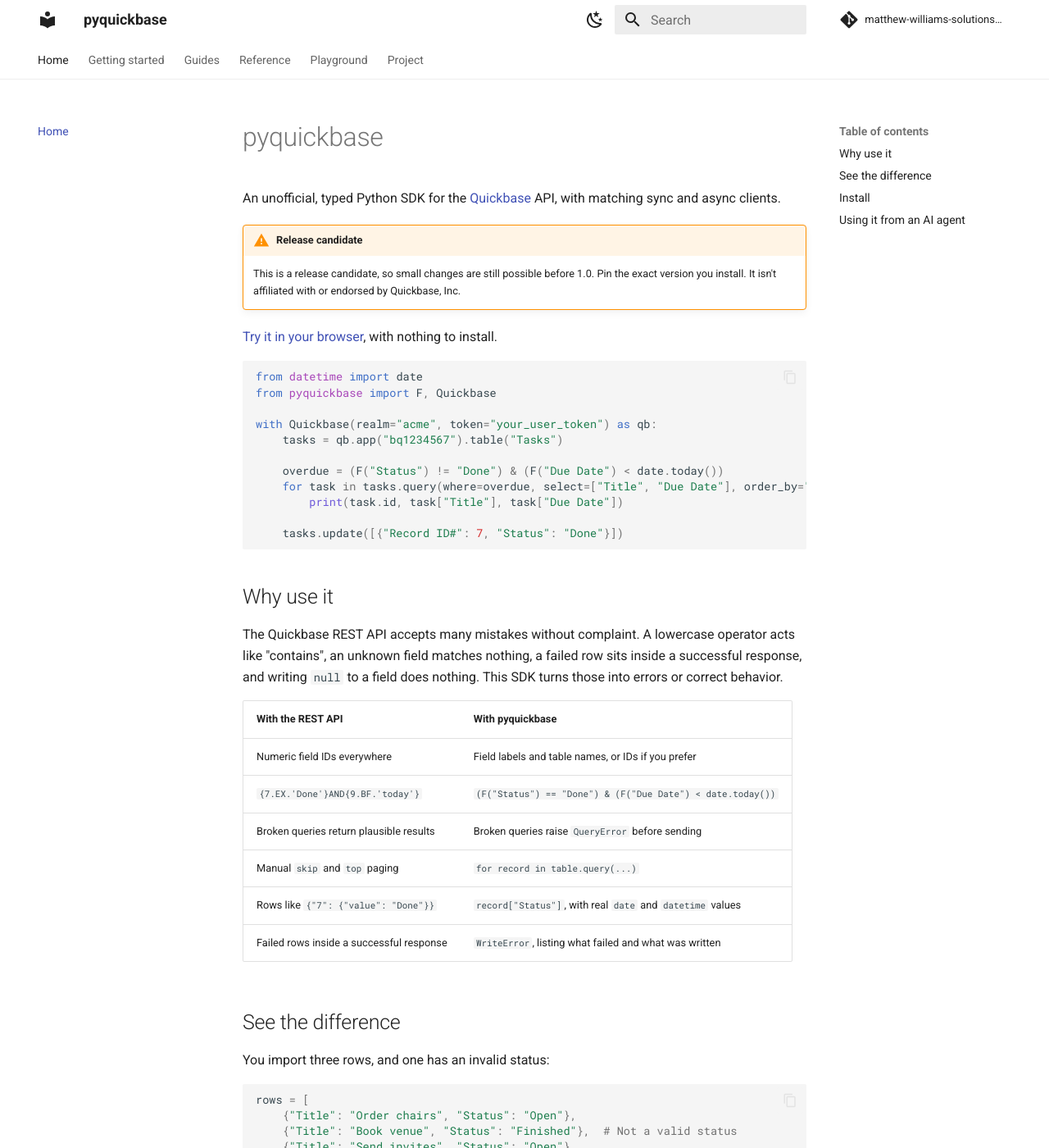
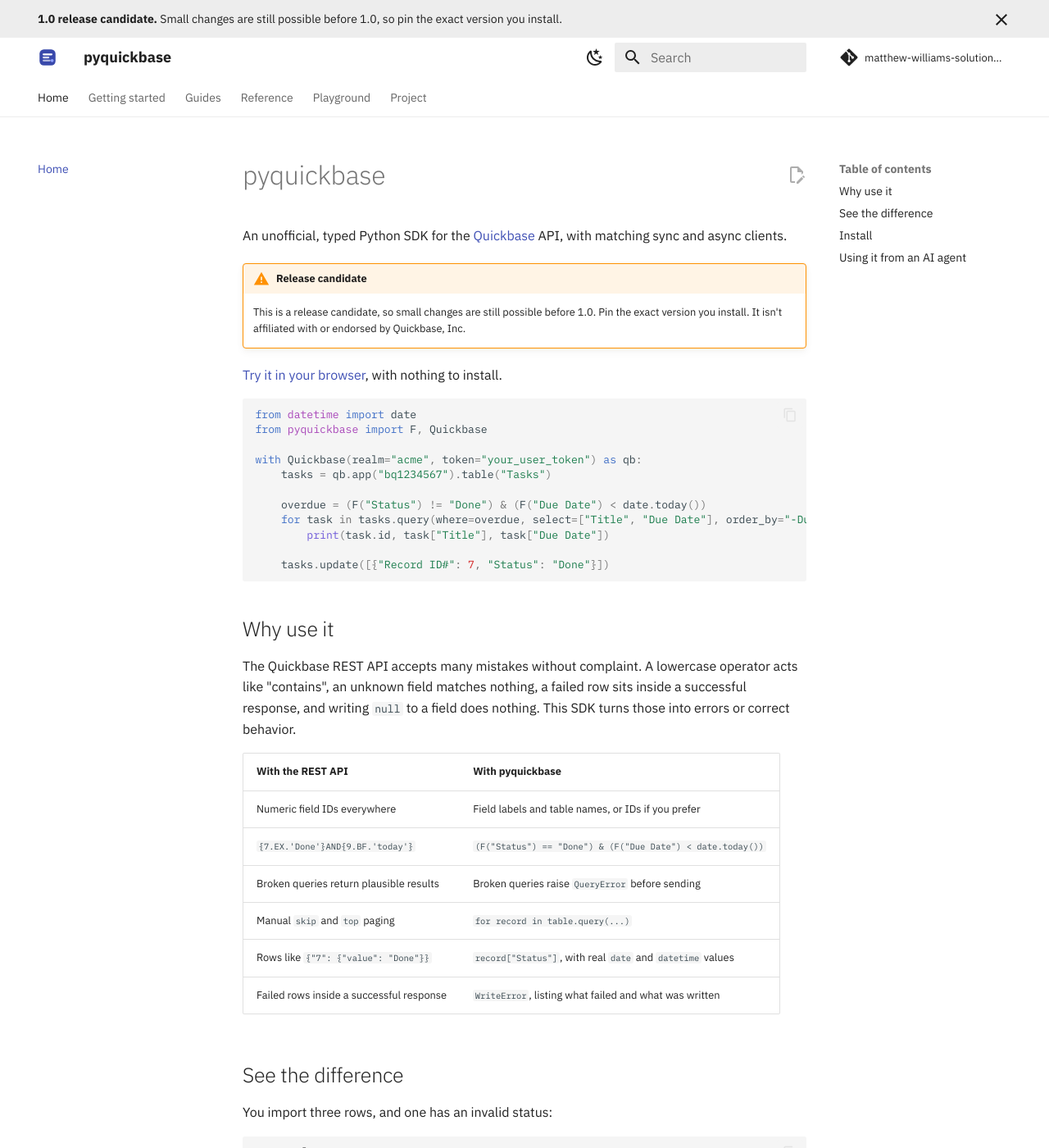
Before and after one commit to matthew-williams-solutions/pyquickbase, an MkDocs documentation site: the page built from docs/index.md, in a window 1280 px wide and 1400 px high. Shown: the whole window at 82% size. Built offline with MkDocs 1.6.1 and Material for MkDocs 9.7.7, drawn with Linux system fonts in a browser that asks for light colours; comment, search, counter and statistics services are not loaded; some of the changed text lies outside the part shown.

Commit message:
Polish the docs theme: logo, fonts, notice bar, instant navigation, and lighter inline code

```diff
--- a/docs/javascripts/reference.js
+++ b/docs/javascripts/reference.js
@@ -1,6 +1,7 @@
 // The "Copy for LLM" button on the API reference pages. Without clipboard access, the button
-// stays hidden and the "View as Markdown" link still works.
-document.addEventListener("DOMContentLoaded", () => {
+// stays hidden and the "Markdown" link still works. With instant navigation, pages load without a
+// full reload, so this runs again on each one through Material's document$.
+function setUpCopyButton() {
   const button = document.querySelector(".ref-copy");
   const link = document.querySelector(".ref-markdown");
   if (!button || !link || !navigator.clipboard) return;
@@ -24,4 +25,10 @@ document.addEventListener("DOMContentLoaded", () => {
       show("Couldn't copy");
     }
   });
-});
+}
+
+if (typeof document$ !== "undefined") {
+  document$.subscribe(setUpCopyButton);
+} else {
+  document.addEventListener("DOMContentLoaded", setUpCopyButton);
+}
--- a/docs/stylesheets/reference.css
+++ b/docs/stylesheets/reference.css
@@ -69,3 +69,8 @@
     display: none;
   }
 }
+
+/* These pages are generated, so there's no source to edit. */
+.md-content:has(.ref-actions) .md-content__button {
+  display: none;
+}
--- a/docs/stylesheets/site.css
+++ b/docs/stylesheets/site.css
@@ -33,3 +33,43 @@
   font-size: 0.65rem;
   padding: 0.6em 1em 0.4em;
 }
+
+/* Inline code: a lighter tint in prose, and none in headings and links, where it's only a name. */
+.md-typeset code {
+  background-color: var(--md-code-bg-color);
+  border-radius: 0.15rem;
+  font-size: 0.82em;
+  padding: 0 0.25em;
+}
+
+.md-typeset :is(h1, h2, h3, h4, h5, h6) code,
+.md-typeset a code {
+  background: none;
+  color: inherit;
+  padding: 0;
+}
+
+.md-typeset a code {
+  color: var(--md-typeset-a-color);
+}
+
+:root {
+  --md-code-bg-color: #f4f5f9;
+}
+
+[data-md-color-scheme="slate"] {
+  --md-code-bg-color: #23252f;
+}
+
+/* The release-candidate notice. */
+.md-banner {
+  background: var(--md-default-fg-color--lightest);
+  color: var(--md-default-fg-color);
+  font-size: 0.65rem;
+}
+
+/* Diagrams sit in the reading column, centered. */
+.md-typeset .mermaid {
+  margin: 1.5em 0;
+  text-align: center;
+}
--- a/mkdocs.yml
+++ b/mkdocs.yml
@@ -5,17 +5,36 @@ repo_url: https://github.com/matthew-williams-solutions/pyquickbase
 repo_name: matthew-williams-solutions/pyquickbase
 edit_uri: edit/main/docs/
 strict: true
+copyright: pyquickbase isn't affiliated with or endorsed by Quickbase, Inc.
+
+validation:
+  anchors: warn
 
 theme:
   name: material
+  custom_dir: overrides
+  logo: assets/logo.svg
+  favicon: assets/logo.svg
+  font:
+    text: IBM Plex Sans
+    code: IBM Plex Mono
   features:
+    - announce.dismiss
+    - content.action.edit
     - content.code.copy
     - content.tabs.link
     - navigation.sections
     - navigation.tabs
     - navigation.footer
+    - navigation.indexes
+    - navigation.instant
+    - navigation.instant.progress
+    - navigation.path
     - navigation.top
+    - navigation.tracking
+    - search.highlight
     - search.suggest
+    - toc.follow
   palette:
     - media: "(prefers-color-scheme: light)"
       scheme: default
@@ -87,7 +106,11 @@ markdown_extensions:
   - toc:
       permalink: true
   - pymdownx.highlight
-  - pymdownx.superfences
+  - pymdownx.superfences:
+      custom_fences:
+        - name: mermaid
+          class: mermaid
+          format: !!python/name:pymdownx.superfences.fence_code_format
   - pymdownx.tabbed:
       alternate_style: true
   - pymdownx.snippets:
--- /dev/null
+++ b/overrides/main.html
@@ -0,0 +1,6 @@
+{% extends "base.html" %}
+
+{% block announce %}
+  <strong>1.0 release candidate.</strong> Small changes are still possible before 1.0, so pin the exact
+  version you install.
+{% endblock %}
```
Also changed, not shown: docs/assets/logo.svg (added).
